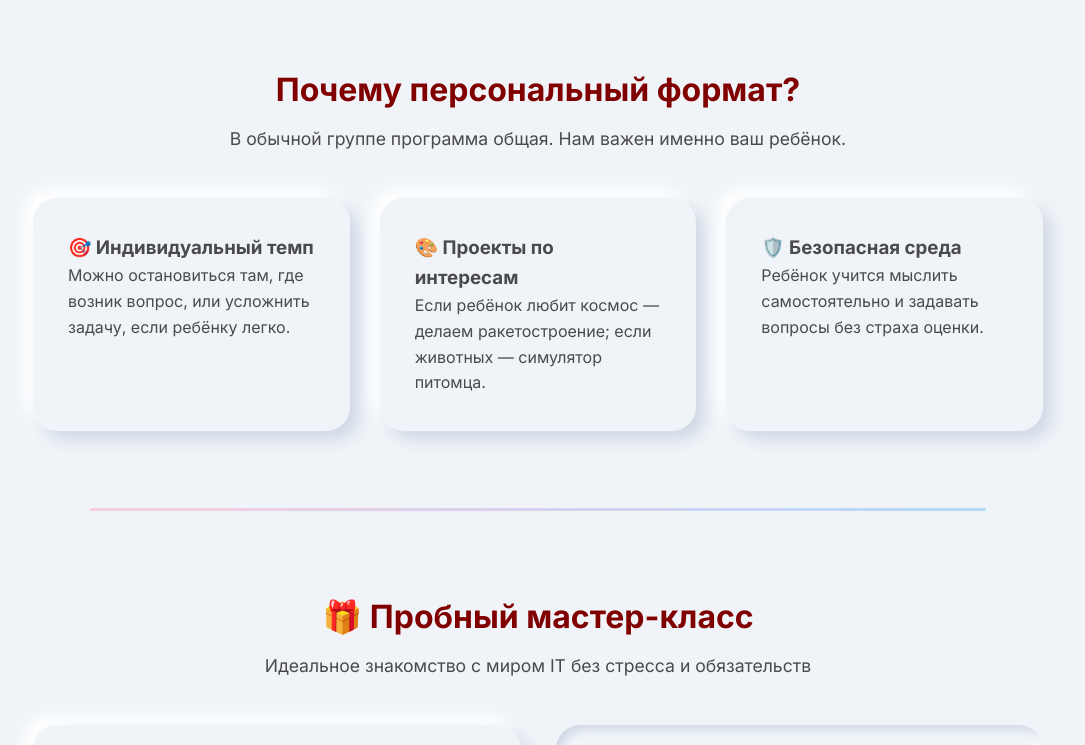
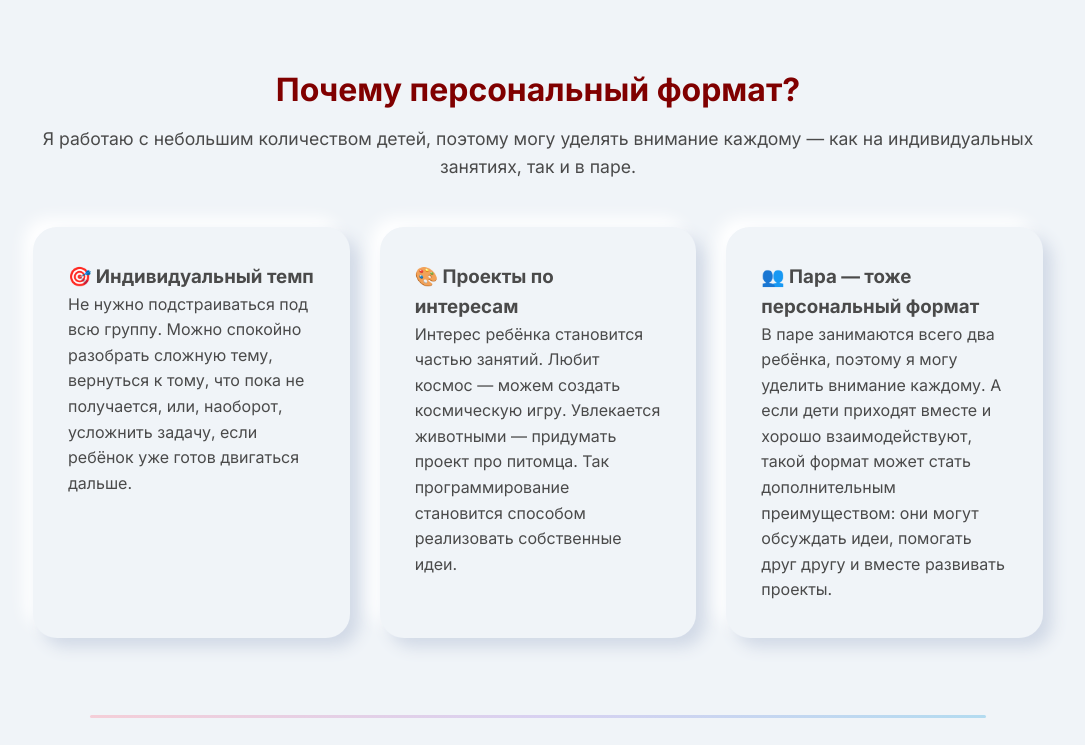
Before and after one commit to nazarina/onboarding, a plain HTML site: page index.html in a window 1280 px wide. Shown: the part 1940-2685 px from the top of the page, without its empty margins (102-1187 px from the left). Drawn offline with Linux system fonts and the light colour scheme.

Commit message:
Update index.html

```diff
--- a/index.html
+++ b/index.html
@@ -808,7 +808,7 @@
     <main>
 
         <!-- 2. Как всё происходит -->
-      <!-- 2. Как всё происходит -->
+
         <section id="process" class="section">
             <div class="container">
                 <h2 class="section-title">Как всё происходит</h2>
@@ -890,19 +890,19 @@
         <section class="section">
             <div class="container">
                 <h2 class="section-title">Почему персональный формат?</h2>
-                <p class="section-subtitle">В обычной группе программа общая. Нам важен именно ваш ребёнок.</p>
+                <p class="section-subtitle">Я работаю с небольшим количеством детей, поэтому могу уделять внимание каждому — как на индивидуальных занятиях, так и в паре.</p>
                 <div class="cards-grid-3">
                     <div class="card">
                         <h3>🎯 Индивидуальный темп</h3>
-                        <p>Можно остановиться там, где возник вопрос, или усложнить задачу, если ребёнку легко.</p>
+                        <p>Не нужно подстраиваться под всю группу. Можно спокойно разобрать сложную тему, вернуться к тому, что пока не получается, или, наоборот, усложнить задачу, если ребёнок уже готов двигаться дальше.</p>
                     </div>
                     <div class="card">
                         <h3>🎨 Проекты по интересам</h3>
-                        <p>Если ребёнок любит космос — делаем ракетостроение; если животных — симулятор питомца.</p>
+                        <p>Интерес ребёнка становится частью занятий. Любит космос — можем создать космическую игру. Увлекается животными — придумать проект про питомца. Так программирование становится способом реализовать собственные идеи.</p>
                     </div>
                     <div class="card">
-                        <h3>🛡️ Безопасная среда</h3>
-                        <p>Ребёнок учится мыслить самостоятельно и задавать вопросы без страха оценки.</p>
+                        <h3>👥 Пара — тоже персональный формат</h3>
+                        <p>В паре занимаются всего два ребёнка, поэтому я могу уделить внимание каждому. А если дети приходят вместе и хорошо взаимодействуют, такой формат может стать дополнительным преимуществом: они могут обсуждать идеи, помогать друг другу и вместе развивать проекты.</p>
                     </div>
                 </div>
             </div>
@@ -942,7 +942,7 @@
             </div>
         </section>
 
-        <!-- 6. Знакомство с ребёнком -->
+        <!-- 6. Знакомство с ребёнком
         <section class="section">
             <div class="container">
                 <h2 class="section-title">Знакомство с ребёнком</h2>
@@ -964,7 +964,7 @@
                     </div>
                 </div>
             </div>
-        </section>
+        </section>-->
 
         <!-- 7. Интерактивный опрос -->
         <section id="quiz" class="section">
@@ -1073,7 +1073,7 @@
         <!-- 8. Что именно изучаем -->
         <section class="section">
             <div class="container">
-                <h2 class="section-title">Что именно изучаем</h2>
+              <!--  <h2 class="section-title">Что именно изучаем</h2>
                 <p class="section-subtitle">Подробное содержание направлений</p>
 
                 <div class="grid-2">
@@ -1127,7 +1127,8 @@
                             </details>
                         </div>
                     </div>
-                </div>
+                </div>-->
+                <img src="2.png">
             </div>
         </section>
 
```
